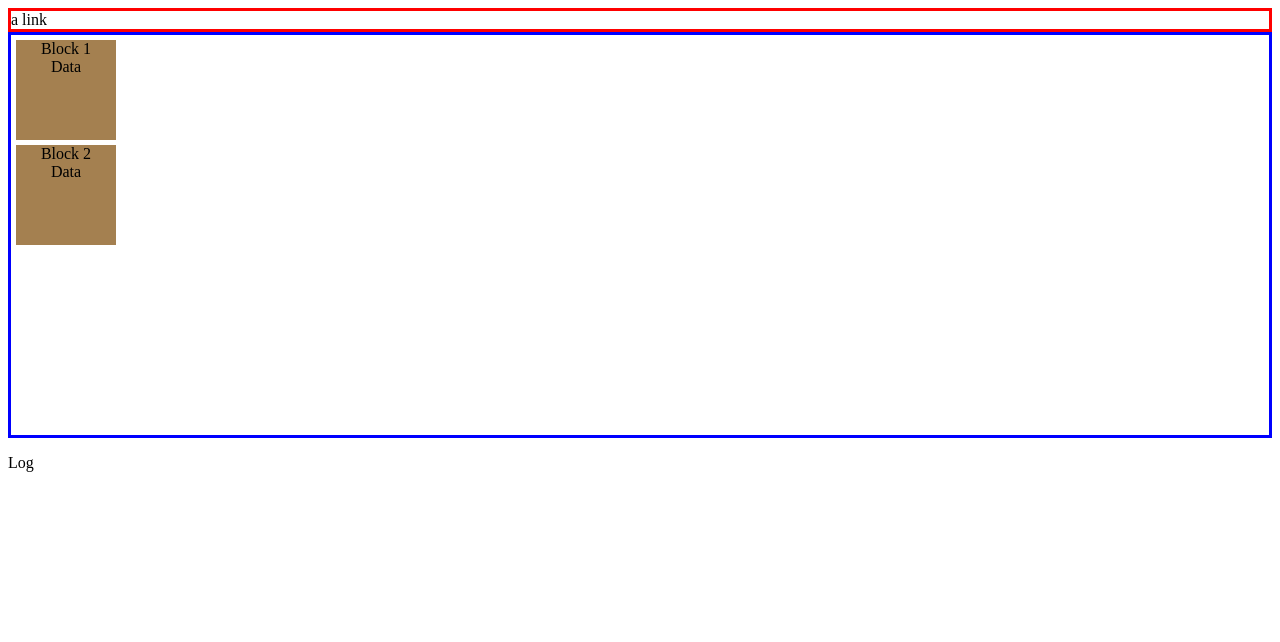
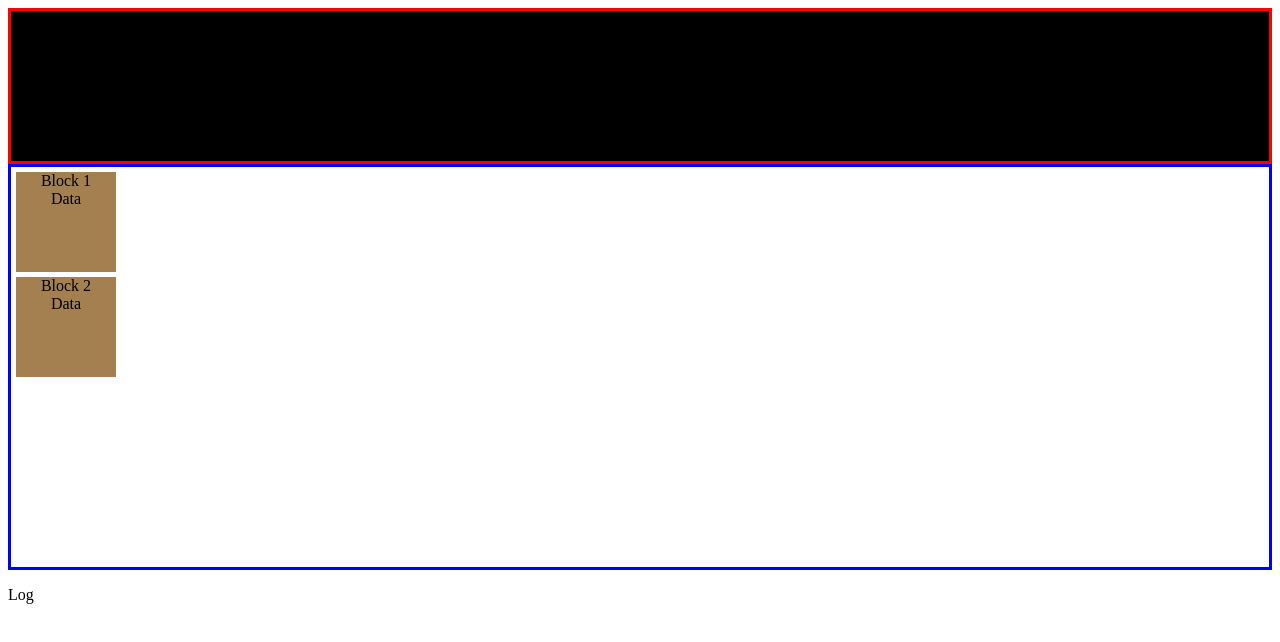
Before and after one commit to bschlaman/Blockchain_Demo, a plain HTML site: page Testing/test.html in a window 1280 px wide. Drawn offline with Linux system fonts and the light colour scheme.

Commit message:
Testing drawing an arrow

```diff
--- a/Testing/test.html
+++ b/Testing/test.html
@@ -1,8 +1,30 @@
 <html>
     <head>
+        <script src="Arrow.js" type="text/javascript"></script>
 		<script>
-			window.onload = function(){setInterval(colorchg,1000/5);}
-			inside = false;
+			window.onload = function(){
+                setInterval(update,1000/5);
+                canvasOnload();
+                a = new Arrow({x: 100, y: 50},{x: 60, y: 100});
+            }
+            // Canvas Functions
+            function canvasOnload(){
+                ctx = document.getElementById('canv').getContext("2d");
+
+                fitToContainer(ctx.canvas);
+            }
+            function update(){
+                fitToContainer(ctx.canvas);
+                a.show();
+                colorchg();
+            }
+            function fitToContainer(canvas){
+                parentDiv = document.getElementById('testdiv1');
+                canvas.width  = parentDiv.clientWidth;
+                canvas.height = parentDiv.clientHeight;
+            }
+
+            inside = false;
 			function showDiv(e){
 				inside = true;
                 floatdiv = document.createElement('div');
@@ -38,8 +60,12 @@
 			}
 		</script>
 		<style>
+            canvas {
+                background-color: black;
+            }
 			#testdiv1 {
 				border: 3px solid red;
+                resize: both;
 			}
 			#testdiv2 {
 				border: 3px solid blue;
@@ -65,7 +91,7 @@
     </head>
 	<body>
 		<div id = 'testdiv1'>
-			<a title="Hit this!">a link</a>
+			<canvas id='canv'></canvas>
 		</div>
 		<div id = 'testdiv2'>
 			<div id='b1' class='block' onmouseenter='showDiv(event);' onmouseleave='hideDiv(event)'><p class='blockp'>Block 1</p><p id='dat' class='blockp'>Data</p></div>
```
